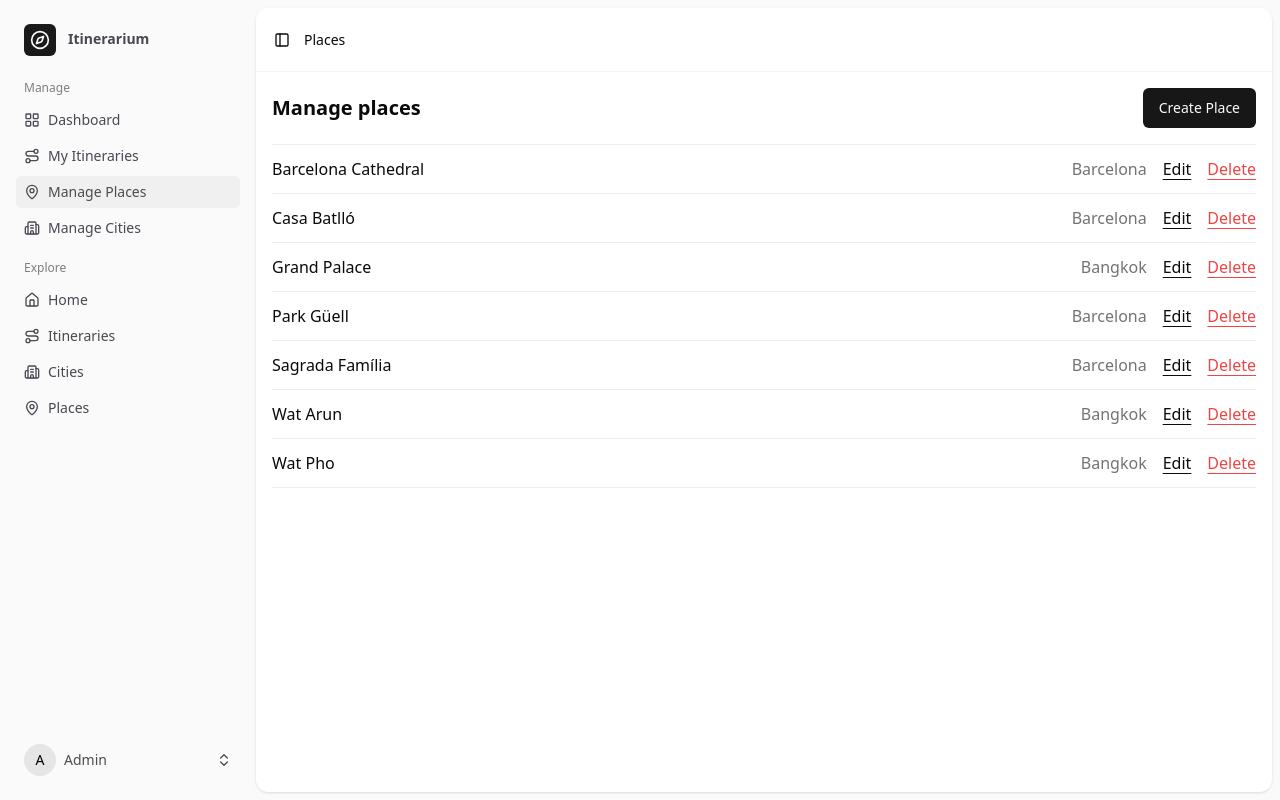
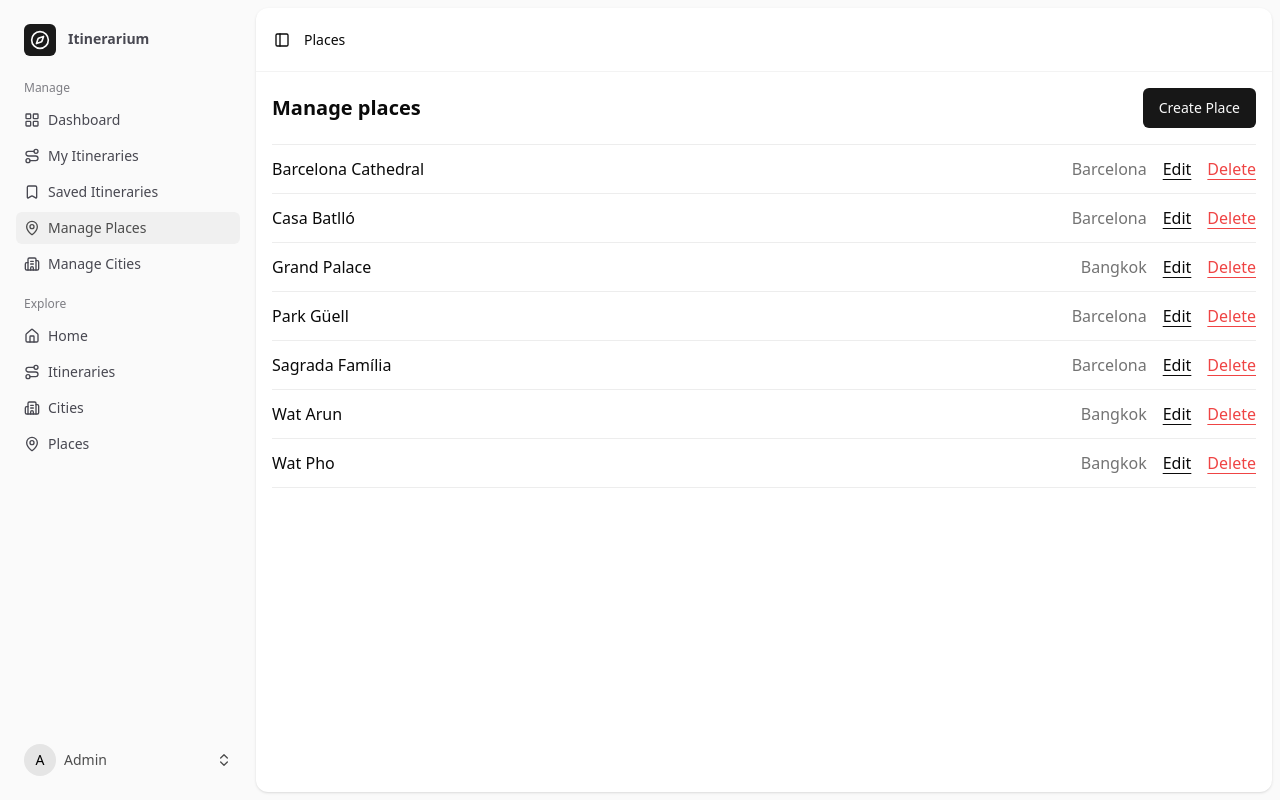
Before and after one commit to Triim/itinerarium, a Laravel app: page /user/places in a window 1280 px wide. Run offline with Laravel 12, Linux system fonts and the light colour scheme; a user stored in the database is signed in; data comes from the database, SQL or seed files in the repository; style sheets or scripts are compiled from the project's sources; parts of the project's set-up code (start-up, migrations or seed data) failed here and were passed over; some libraries are stand-ins or nearby versions; some web fonts are replaced.

Commit message:
FEAT :bookmark: Let users save and manage itineraries

```diff
--- a/app/Http/Controllers/ItineraryController.php
+++ b/app/Http/Controllers/ItineraryController.php
@@ -63,6 +63,8 @@ class ItineraryController extends Controller
                     'films' => $place->films ?? [],
                 ]),
             ],
+            // Whether the signed-in user saved it; always false for guests.
+            'saved' => (bool) $request->user()?->savedItineraries()->whereKey($itinerary->id)->exists(),
         ]);
     }
 }
--- a/resources/js/components/app-sidebar.tsx
+++ b/resources/js/components/app-sidebar.tsx
@@ -3,7 +3,7 @@ import { NavUser } from '@/components/nav-user';
 import { Sidebar, SidebarContent, SidebarFooter, SidebarHeader, SidebarMenu, SidebarMenuButton, SidebarMenuItem } from '@/components/ui/sidebar';
 import { type NavItem, type SharedData } from '@/types';
 import { Link, usePage } from '@inertiajs/react';
-import { Building2, Home, LayoutGrid, MapPin, Route } from 'lucide-react';
+import { Bookmark, Building2, Home, LayoutGrid, MapPin, Route } from 'lucide-react';
 import AppLogo from './app-logo';
 
 const manageNavItems: NavItem[] = [
@@ -16,6 +16,11 @@ const manageNavItems: NavItem[] = [
         title: 'My Itineraries',
         url: '/user/itineraries',
         icon: Route,
+    },
+    {
+        title: 'Saved Itineraries',
+        url: '/user/saved-itineraries',
+        icon: Bookmark,
     },
     {
         title: 'Manage Places',
--- a/resources/js/components/site-header.tsx
+++ b/resources/js/components/site-header.tsx
@@ -45,6 +45,9 @@ export default function SiteHeader() {
                             <Link href={route('userzone.itineraries.index')} className={navLink}>
                                 My Itineraries
                             </Link>
+                            <Link href={route('userzone.saved-itineraries.index')} className={navLink}>
+                                Saved
+                            </Link>
                         </>
                     ) : (
                         <>
--- a/resources/js/pages/itineraries/show.tsx
+++ b/resources/js/pages/itineraries/show.tsx
@@ -1,7 +1,9 @@
 import { type Cover, CoverHero } from '@/components/cover-image';
 import SiteLayout from '@/layouts/site-layout';
-import { Link } from '@inertiajs/react';
-import { Clapperboard, ImageOff } from 'lucide-react';
+import { type SharedData } from '@/types';
+import { Link, router, usePage } from '@inertiajs/react';
+import { Bookmark, BookmarkCheck, Clapperboard, ImageOff } from 'lucide-react';
+import { useState } from 'react';
 
 type Place = {
     id: number;
@@ -23,9 +25,84 @@ type Itinerary = {
 
 type Props = {
     itinerary: Itinerary;
+    saved: boolean;
 };
 
-export default function Show({ itinerary }: Props) {
+const focusRing = 'focus-visible:outline-2 focus-visible:outline-offset-2 focus-visible:outline-stone-900';
+
+// The server checks every save; this only decides what to offer. Authors cannot save their own itinerary.
+function SaveControl({ itinerary, saved }: Props) {
+    const { auth } = usePage<SharedData>().props;
+    const [processing, setProcessing] = useState(false);
+    const [message, setMessage] = useState('');
+
+    if (!auth.user) {
+        return (
+            <p className="mt-4 text-sm text-stone-600">
+                <Link href={route('login')} className={`font-medium text-stone-900 underline underline-offset-4 ${focusRing}`}>
+                    Log in
+                </Link>{' '}
+                to save this itinerary.
+            </p>
+        );
+    }
+
+    if (auth.user.id === itinerary.user.id) {
+        return null;
+    }
+
+    const toggle = () => {
+        const options = {
+            preserveScroll: true,
+            onStart: () => setProcessing(true),
+            onFinish: () => setProcessing(false),
+            onSuccess: () => setMessage(saved ? 'Removed from your saved itineraries.' : 'Saved to your itineraries.'),
+        };
+
+        if (saved) {
+            router.delete(route('userzone.saved-itineraries.destroy', itinerary.id), options);
+        } else {
+            router.post(route('userzone.saved-itineraries.store', itinerary.id), {}, options);
+        }
+    };
+
+    const Icon = saved ? BookmarkCheck : Bookmark;
+
+    return (
+        <div className="mt-5 flex flex-wrap items-center gap-x-4 gap-y-2">
+            <button
+                type="button"
+                onClick={toggle}
+                disabled={processing}
+                aria-pressed={saved}
+                className={`inline-flex cursor-pointer items-center gap-2 rounded-lg border px-4 py-2 text-sm font-medium transition-colors disabled:cursor-wait disabled:opacity-60 ${focusRing} ${
+                    saved
+                        ? 'border-stone-900 bg-stone-900 text-white hover:bg-stone-700'
+                        : 'border-stone-300 bg-white text-stone-900 hover:border-stone-900'
+                }`}
+            >
+                <Icon aria-hidden="true" className="size-4" />
+                {saved ? 'Saved' : 'Save itinerary'}
+            </button>
+            <p role="status" className="text-sm text-stone-600">
+                {message}
+                {message && saved && (
+                    <>
+                        {' '}
+                        <Link
+                            href={route('userzone.saved-itineraries.index')}
+                            className={`underline underline-offset-4 hover:text-stone-900 ${focusRing}`}
+                        >
+                            View saved itineraries
+                        </Link>
+                    </>
+                )}
+            </p>
+        </div>
+    );
+}
+
+export default function Show({ itinerary, saved }: Props) {
     const count = itinerary.places.length;
 
     return (
@@ -52,6 +129,7 @@ export default function Show({ itinerary }: Props) {
                 <p className="mt-4 text-sm break-words text-stone-600">
                     By <span className="font-medium text-stone-900">{itinerary.user.name}</span> · {count} {count === 1 ? 'stop' : 'stops'}
                 </p>
+                <SaveControl itinerary={itinerary} saved={saved} />
             </header>
 
             <section aria-labelledby="itinerary-places" className="mt-8">
--- /dev/null
+++ b/resources/js/pages/userzone/saved-itineraries/index.tsx
@@ -0,0 +1,87 @@
+import { type Cover } from '@/components/cover-image';
+import ItineraryCard from '@/components/itinerary-card';
+import SiteLayout from '@/layouts/site-layout';
+import { Link, router } from '@inertiajs/react';
+import { useState } from 'react';
+
+type Itinerary = {
+    id: number;
+    title: string;
+    slug: string;
+    places_count: number;
+    city: { id: number; name: string };
+    user: { id: number; name: string };
+    cover: Cover;
+};
+
+type Props = {
+    itineraries: Itinerary[];
+};
+
+const focusRing = 'focus-visible:outline-2 focus-visible:outline-offset-2 focus-visible:outline-stone-900';
+
+// Itineraries by other authors that the user saved; their own are under My Itineraries.
+export default function Index({ itineraries }: Props) {
+    const [processing, setProcessing] = useState<number | null>(null);
+    const [message, setMessage] = useState('');
+
+    const remove = (itinerary: Itinerary) => {
+        router.delete(route('userzone.saved-itineraries.destroy', itinerary.id), {
+            preserveScroll: true,
+            onStart: () => setProcessing(itinerary.id),
+            onFinish: () => setProcessing(null),
+            onSuccess: () => setMessage(`Removed "${itinerary.title}" from your saved itineraries.`),
+        });
+    };
+
+    return (
+        <SiteLayout title="Saved itineraries">
+            <header className="border-b border-stone-200 pb-6">
+                <p className="text-sm font-medium tracking-widest text-stone-500 uppercase">Your collection</p>
+                <h1 className="mt-2 text-3xl font-semibold sm:text-4xl">Saved itineraries</h1>
+                <p className="mt-3 max-w-2xl leading-relaxed text-stone-600">Itineraries by other travellers that you saved for later.</p>
+            </header>
+
+            {/* Always rendered, so screen readers announce the message when it appears. */}
+            <p role="status" className="mt-6 text-sm break-words text-stone-600 empty:mt-0">
+                {message}
+            </p>
+
+            {itineraries.length > 0 ? (
+                <>
+                    <p className="mt-6 text-sm text-stone-500">
+                        {itineraries.length} saved {itineraries.length === 1 ? 'itinerary' : 'itineraries'}
+                    </p>
+                    <ul className="mt-4 grid gap-4 sm:grid-cols-2 lg:grid-cols-3">
+                        {itineraries.map((itinerary) => (
+                            <li key={itinerary.id} className="flex flex-col gap-2">
+                                <div className="flex-1">
+                                    <ItineraryCard itinerary={itinerary} />
+                                </div>
+                                <button
+                                    type="button"
+                                    onClick={() => remove(itinerary)}
+                                    disabled={processing === itinerary.id}
+                                    aria-label={`Remove ${itinerary.title} from saved itineraries`}
+                                    className={`cursor-pointer self-start text-sm text-stone-600 underline underline-offset-4 hover:text-stone-900 disabled:cursor-wait disabled:opacity-60 ${focusRing}`}
+                                >
+                                    Remove from saved
+                                </button>
+                            </li>
+                        ))}
+                    </ul>
+                </>
+            ) : (
+                <div className="mt-8 rounded-xl border border-dashed border-stone-300 p-6 text-stone-600">
+                    <p>You have not saved any itineraries yet.</p>
+                    <p className="mt-2">
+                        <Link href={route('itineraries.index')} className={`font-medium text-stone-900 underline underline-offset-4 ${focusRing}`}>
+                            Browse itineraries
+                        </Link>{' '}
+                        and save the ones you would like to follow.
+                    </p>
+                </div>
+            )}
+        </SiteLayout>
+    );
+}
--- a/routes/web.php
+++ b/routes/web.php
@@ -8,6 +8,7 @@ use App\Http\Controllers\Userzone\CityController as UserzoneCityController;
 use App\Http\Controllers\Userzone\ItineraryController as UserzoneItineraryController;
 use App\Http\Controllers\Userzone\ItineraryPublicationController;
 use App\Http\Controllers\Userzone\PlaceController as UserzonePlaceController;
+use App\Http\Controllers\Userzone\SavedItineraryController;
 use App\Http\Controllers\WelcomeController;
 use App\Http\Middleware\IsAdmin;
 use Illuminate\Support\Facades\Route;
@@ -37,6 +38,14 @@ Route::middleware(['auth'])->group(function () {
         Route::post('itineraries/{itinerary}/submit', [ItineraryPublicationController::class, 'submit'])
             ->name('itineraries.submit');
 
+        // Saved itineraries are other authors' published ones, kept apart from the user's own above.
+        Route::get('saved-itineraries', [SavedItineraryController::class, 'index'])
+            ->name('saved-itineraries.index');
+        Route::post('saved-itineraries/{itinerary}', [SavedItineraryController::class, 'store'])
+            ->name('saved-itineraries.store');
+        Route::delete('saved-itineraries/{itinerary}', [SavedItineraryController::class, 'destroy'])
+            ->name('saved-itineraries.destroy');
+
         Route::middleware(IsAdmin::class)->group(function () {
             Route::post('itineraries/{itinerary}/approve', [ItineraryPublicationController::class, 'approve'])
                 ->name('itineraries.approve');
```
Also changed, not shown: app/Http/Controllers/Userzone/SavedItineraryController.php (added, +64 -0 lines), tests/Feature/UserzoneSavedItineraryTest.php (added, +223 -0 lines).
